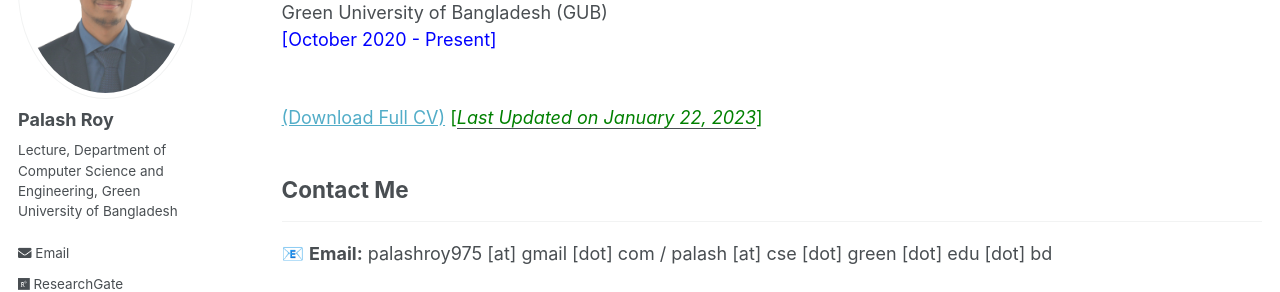
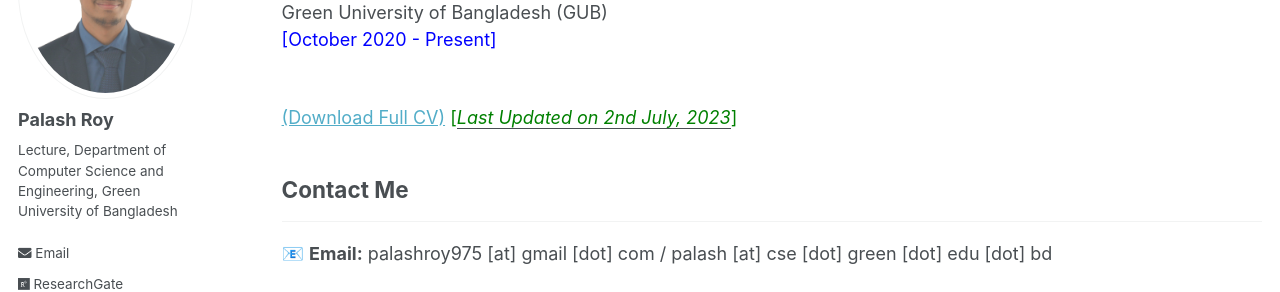
Before and after one commit to PalashRoy975/PalashRoy975.github.io, a Jekyll site: the page built from _pages/cv.md, in a window 1280 px wide and 900 px high, scrolled down 509 px. Shown: the part 153-445 px from the top of the window. Built offline with Jekyll 4.4.1, drawn with Linux system fonts in a browser that asks for light colours.

Commit message:
Update cv.md

```diff
--- a/_pages/cv.md
+++ b/_pages/cv.md
@@ -25,7 +25,7 @@ Green University of Bangladesh (GUB)<br />
 <span style ="color:blue"> [October 2020 - Present] </span>
 <br /><br />
 
-[(Download Full CV)](https://PalashRoy975.github.io/files/Palash_Roy_CV_Updated_22_Jan_2023.pdf) <span style ="color:Green"> [<ins>*Last Updated on January 22, 2023*</ins>] </span>
+[(Download Full CV)](https://PalashRoy975.github.io/files/Palash_Roy_CV_Updated_02_07_2023.pdf) <span style ="color:Green"> [<ins>*Last Updated on 2nd July, 2023*</ins>] </span>
 
 ## Contact Me
 -------------
```
